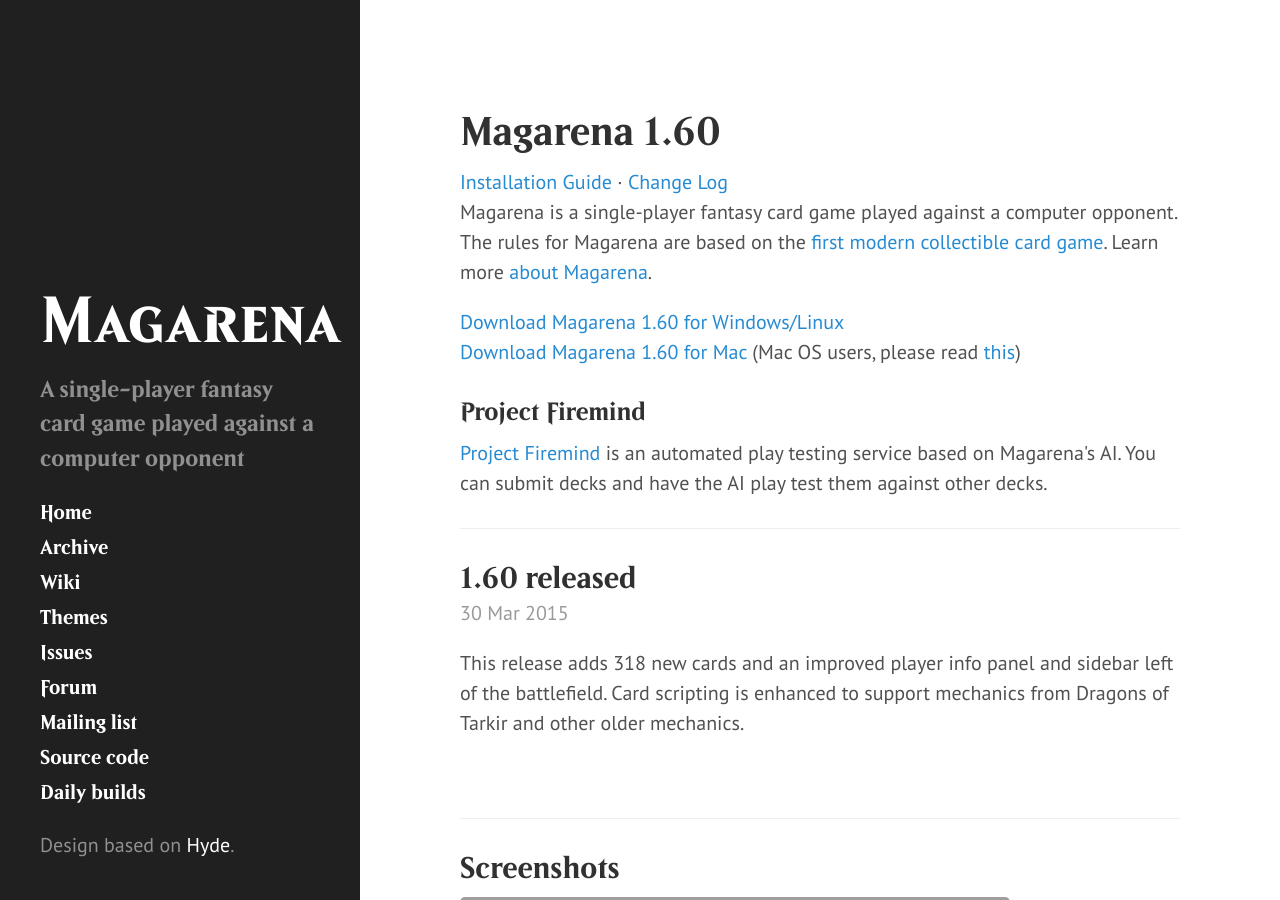
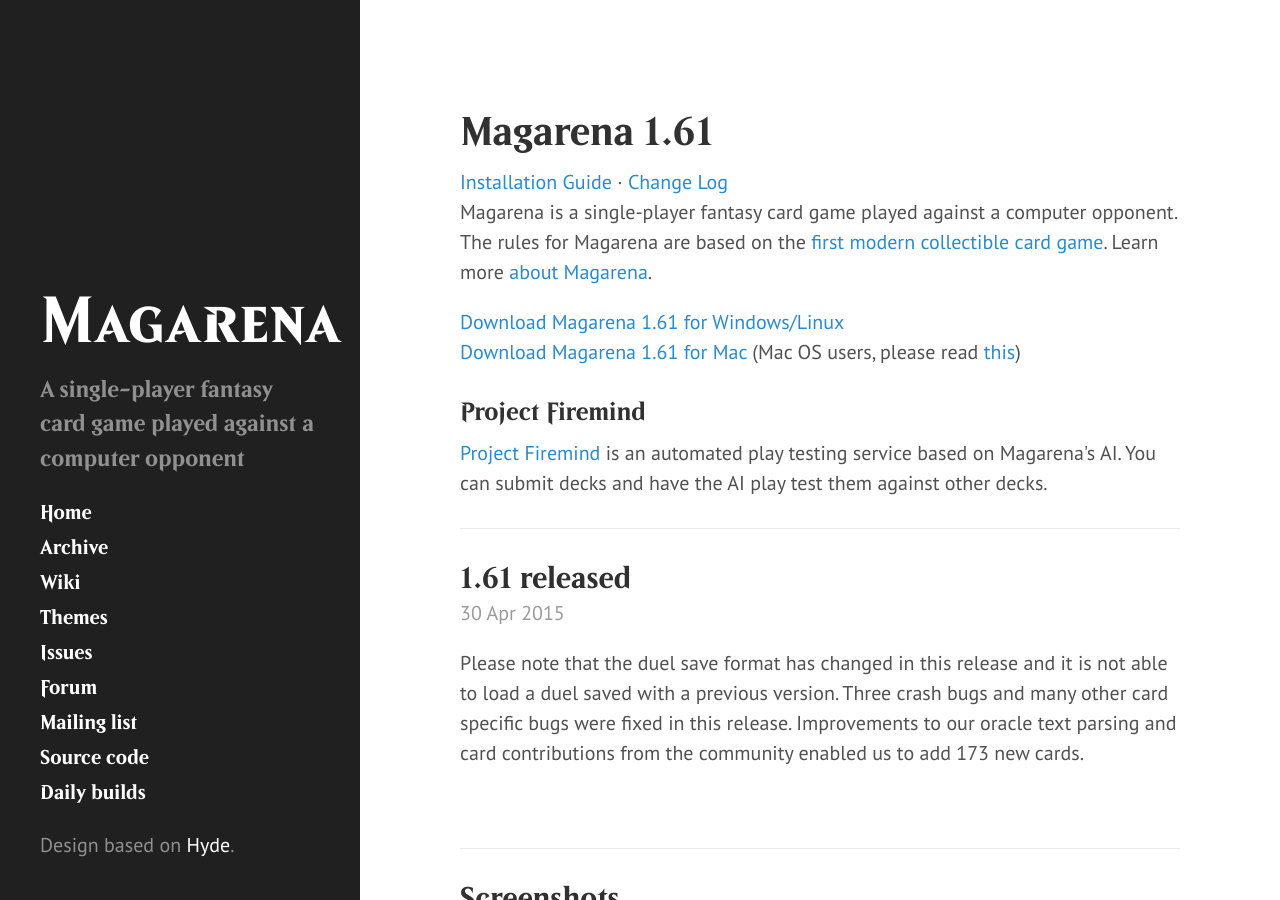
Before and after one commit to magarena/magarena.github.io, a Jekyll site: the page built from index.html, in a window 1280 px wide and 900 px high. Built offline with Jekyll 4.4.1, drawn with Linux system fonts in a browser that asks for light colours; Markdown is read by kramdown in place of the engine named in the settings; the list of posts is cut into pages by our own code; grey boxes are pictures that could not be loaded.

Commit message:
release post for 1.61

```diff
--- a/_config.yml
+++ b/_config.yml
@@ -20,7 +20,7 @@
 paginate:         1
 
 # Custom vars
-version:          '1.60'
+version:          '1.61'
 
 github:
   repo:           //github.com/magarena/magarena
--- /dev/null
+++ b/_posts/2015-04-30-1-61-released.md
@@ -0,0 +1,10 @@
+---
+layout: post
+title: "1.61 released"
+---
+
+Please note that the duel save format has changed in this release and it is not
+able to load a duel saved with a previous version. Three crash bugs and many
+other card specific bugs were fixed in this release. Improvements to our oracle
+text parsing and card contributions from the community enabled us to add 173
+new cards.
```
